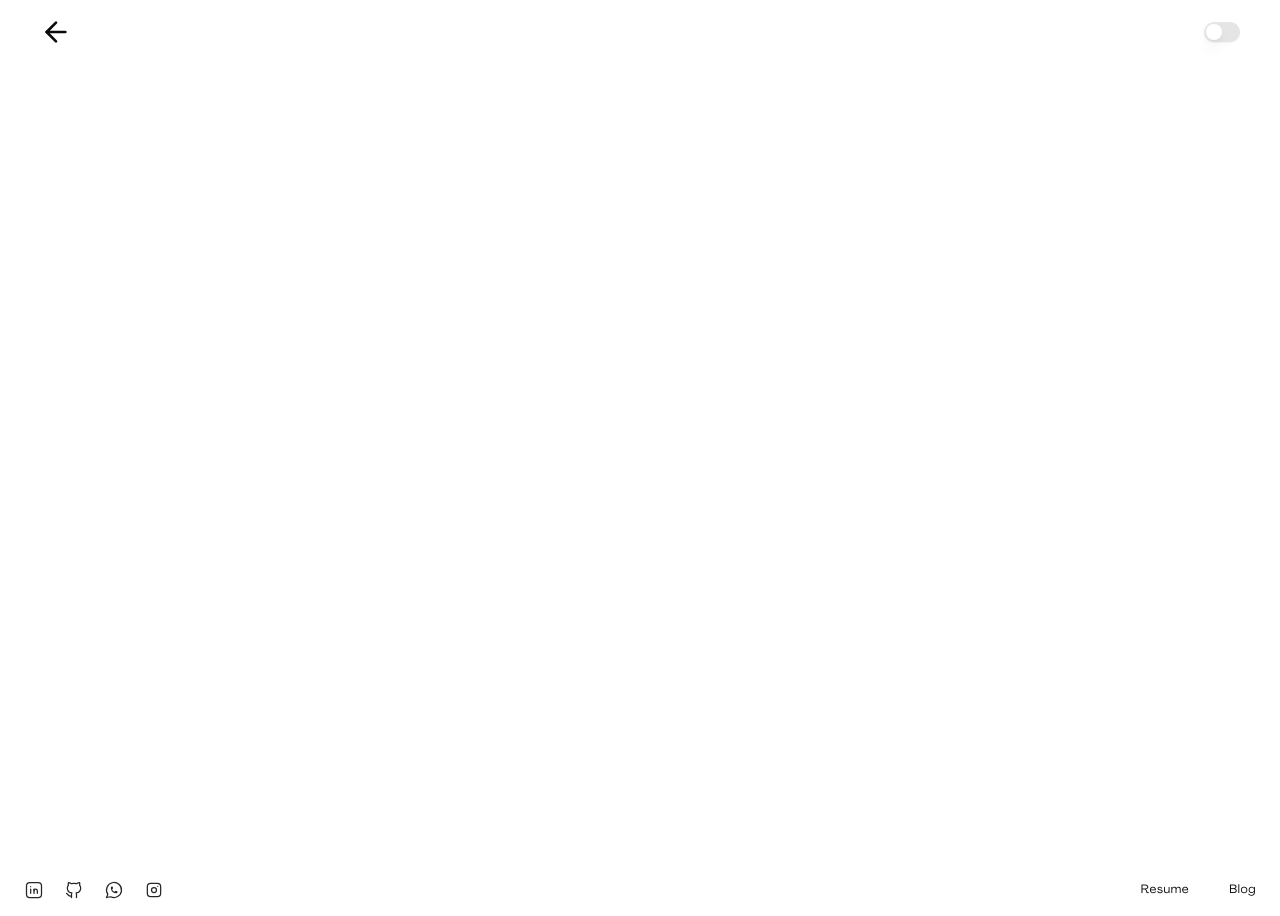
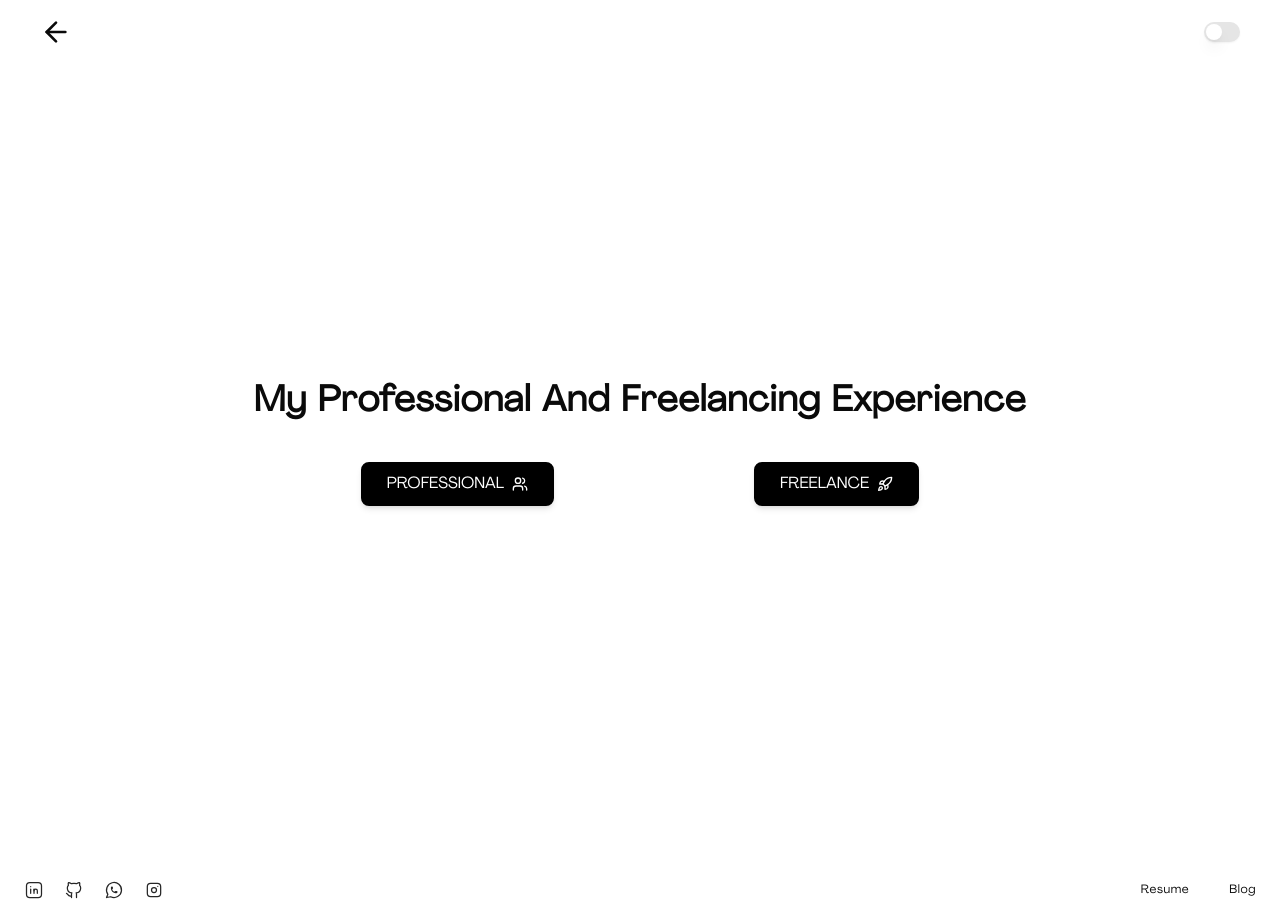
Before and after one commit to saadtresayyed10/minimal-portfolio, a Next.js app: page /experience in a window 1280 px wide. Built offline with nearby package versions, Linux system fonts and the light colour scheme.

Commit message:
Added button and title

```diff
--- a/app/(experience)/experience/page.tsx
+++ b/app/(experience)/experience/page.tsx
@@ -1,8 +1,20 @@
+import { Rocket, Users } from "lucide-react";
 import ExperienceComponent from "./_components/ExperienceComponent";
 
 const WorkPage = () => {
   return (
-    <div className="flex justify-center items-center w-full min-h-screen">
+    <div className="flex flex-col gap-y-10 justify-center items-center w-full min-h-screen">
+      <h1 className="lg:text-4xl text-xl font-semibold capitalize font-agrandir text-center tracking-wide">
+        My Professional and Freelancing Experience
+      </h1>
+      <div className="flex items-center lg:gap-x-[200px] gap-x-8">
+        <button className="flex items-center justify-center gap-x-2 hover:gap-x-4 transition duration-300 bg-black text-white dark:bg-white dark:text-black uppercase font-agrandir px-6 py-2 rounded-lg shadow-md hover:bg-white hover:text-black hover:dark:bg-black hover:dark:text-white border-2 border-black dark:border-white">
+          Professional <Users className="w-4 h-4" />
+        </button>
+        <button className="flex items-center justify-center gap-x-2 hover:gap-x-4 transition duration-300 bg-black text-white dark:bg-white dark:text-black uppercase font-agrandir px-6 py-2 rounded-lg shadow-md hover:bg-white hover:text-black hover:dark:bg-black hover:dark:text-white border-2 border-black dark:border-white">
+          Freelance <Rocket className="w-4 h-4" />
+        </button>
+      </div>
       <ExperienceComponent />
     </div>
   );
```
